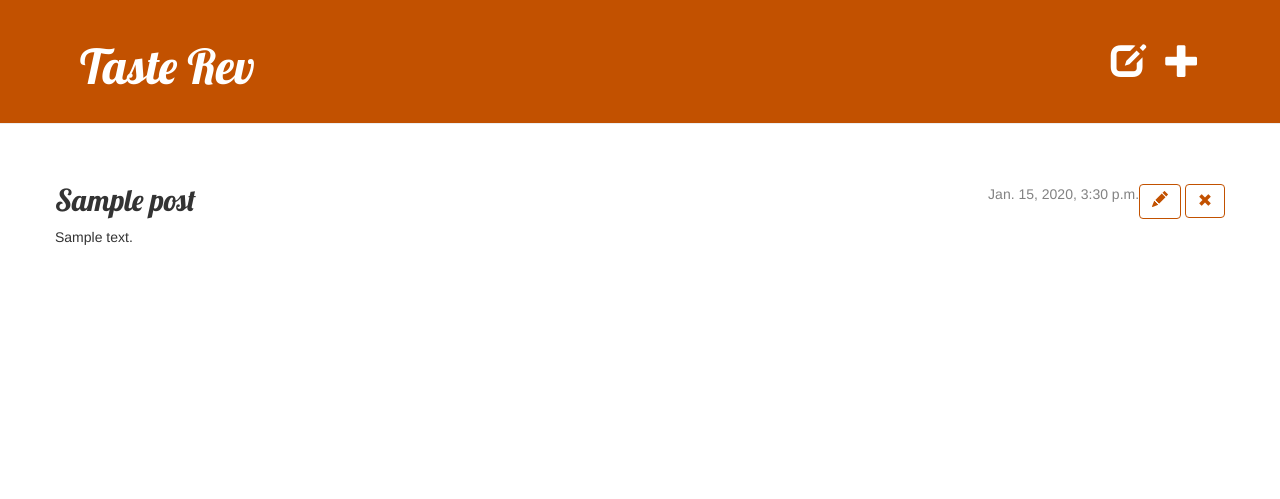
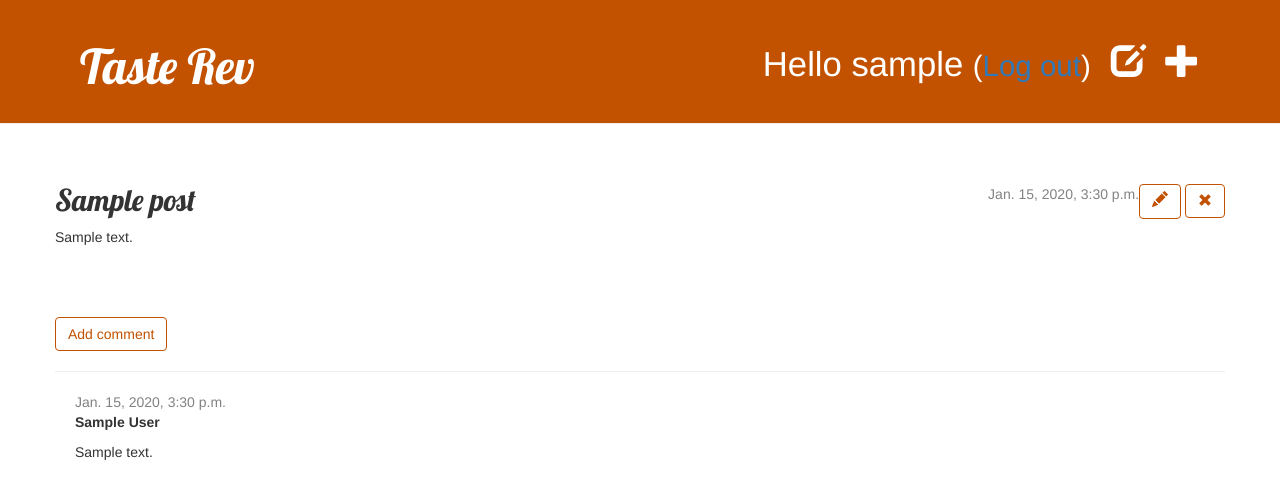
Before and after one commit to YourGoodFriendSP/TasteRev, a Django app: page /post/1/ in a window 1280 px wide. Shown: the top 499 px of the page. Run offline with Django 3.2, Linux system fonts and the light colour scheme; a user stored in the database is signed in; tables that the repository leaves empty hold one stand-in row (values such as "Sample post"); some libraries are stand-ins or nearby versions.

Commit message:
added comment model

```diff
--- a/blog/admin.py
+++ b/blog/admin.py
@@ -1,4 +1,5 @@
 from django.contrib import admin
-from .models import Post
+from .models import Post,Comment
 
 admin.site.register(Post)
+admin.site.register(Comment)
--- a/blog/models.py
+++ b/blog/models.py
@@ -14,5 +14,23 @@ class Post(models.Model):
         self.published_date = timezone.now()
         self.save()
 
+    def approved_comments(self):
+        return self.comments.filter(approved_comment=True)
+
     def __str__(self):
         return self.title
+
+
+class Comment(models.Model):
+    post = models.ForeignKey('blog.Post', on_delete=models.CASCADE, related_name='comments')
+    author = models.CharField(max_length=200)
+    text = models.TextField()
+    created_date = models.DateTimeField(default=timezone.now)
+    approved_comment = models.BooleanField(default=False)
+
+    def approve(self):
+        self.approved_comment = True
+        self.save()
+
+    def __str__(self):
+        return self.text
--- a/blog/static/css/blog.css
+++ b/blog/static/css/blog.css
@@ -73,3 +73,7 @@ h4 {
 .glyphicon glyphicon-plus{
     padding-top: : 20px ;
 }
+
+.comment {
+    margin: 20px 0px 20px 20px;
+}
--- a/blog/templates/blog/base.html
+++ b/blog/templates/blog/base.html
@@ -25,6 +25,12 @@
         <a href="{% url 'post_draft_list' %}" class="top-menu"><span class="glyphicon glyphicon-edit">
         </span>
         </a>
+
+          <p class="top-menu">Hello {{ user.username }} <small>(<a href="{% url 'logout' %}">Log out</a>)</small></p>
+
+        {% else %}
+        <a href="{% url 'login' %}" class="top-menu"><span class="glyphicon glyphicon-lock"></span></a>
+
         {%endif%}
 
         <h1><a href="/">Taste Rev</a></h1>
--- a/blog/templates/blog/post_detail.html
+++ b/blog/templates/blog/post_detail.html
@@ -1,8 +1,8 @@
 {% extends 'blog/base.html' %}
 
 {% block content %}
-    <article class="post">
-        <aside class="actions">
+    <div class="post">
+        <div class="actions">
 
             {%if user.is_authenticated%}
             <a class="btn btn-default" href="{% url 'post_edit' pk=post.pk %}">
@@ -12,7 +12,7 @@
             <a class="btn btn-default" href="{% url 'post_remove' pk=post.pk %}"><span class="glyphicon glyphicon-remove"></span></a>
             {%endif%}
 
-        </aside>
+        </div>
         {% if post.published_date %}
             <time class="date">
                 {{ post.published_date }}
@@ -23,5 +23,26 @@
         {% endif %}
         <h2>{{ post.title }}</h2>
         <p>{{ post.text|linebreaksbr }}</p>
-    </article>
+    </div>
+
+<a class="btn btn-default" href="{% url 'add_comment_to_post' pk=post.pk %}">Add comment</a>
+
+    <hr>
+{% for comment in post.comments.all %}
+    {% if user.is_authenticated or comment.approved_comment %}
+    <div class="comment">
+        <div class="date">
+            {{ comment.created_date }}
+            {% if not comment.approved_comment %}
+                <a class="btn btn-default" href="{% url 'comment_remove' pk=comment.pk %}"><span class="glyphicon glyphicon-remove"></span></a>
+                <a class="btn btn-default" href="{% url 'comment_approve' pk=comment.pk %}"><span class="glyphicon glyphicon-ok"></span></a>
+            {% endif %}
+        </div>
+        <strong>{{ comment.author }}</strong>
+        <p>{{ comment.text|linebreaks }}</p>
+    </div>
+    {% endif %}
+{% empty %}
+    <p>No comments here yet :(</p>
+{% endfor %}
 {% endblock %}
--- a/blog/urls.py
+++ b/blog/urls.py
@@ -10,4 +10,7 @@ path('post/<int:pk>/edit/',views.post_edit,name='post_edit') ,
 path('drafts/', views.post_draft_list, name='post_draft_list'),
 path('post/<pk>/publish/', views.post_publish, name='post_publish'),
 path('post/<pk>/remove/', views.post_remove, name='post_remove'),
+path('post/<int:pk>/comment/', views.add_comment_to_post, name='add_comment_to_post'),
+path('comment/<int:pk>/approve/', views.comment_approve, name='comment_approve'),
+path('comment/<int:pk>/remove/', views.comment_remove, name='comment_remove'),
 ]
--- a/blog/views.py
+++ b/blog/views.py
@@ -1,7 +1,8 @@
 from django.shortcuts import render,get_object_or_404,redirect
 from django.utils import timezone
-from .models import Post
-from .forms import PostForm
+from .models import Post, Comment
+from .forms import PostForm,CommentForm
+from django.contrib.auth.decorators import login_required
 
 # Create your views here.
 
@@ -9,10 +10,12 @@ def post_list(request):
 	posts=Post.objects.filter(published_date__lte=timezone.now()).order_by('published_date')
 	return render(request, 'blog/post_list.html',{'posts':posts})
 
+
 def post_detail(request,pk):
 	post=get_object_or_404(Post,pk=pk)
 	return render(request,'blog/post_detail.html',{'post':post})
 
+@login_required
 def post_new(request):
 	if request.method=="POST":
 		form=PostForm(request.POST)
@@ -27,6 +30,7 @@ def post_new(request):
 
 	return render(request,'blog/post_edit.html',{'form':form})
 
+@login_required
 def post_edit(request,pk):
 	post=get_object_or_404(Post,pk=pk)
 	if request.method=="POST":
@@ -43,16 +47,44 @@ def post_edit(request,pk):
 
 	return render(request,'blog/post_edit.html',{'form':form})
 
+@login_required
 def post_draft_list(request):
     posts = Post.objects.filter(published_date__isnull=True).order_by('created_date')
     return render(request, 'blog/post_draft_list.html', {'posts': posts})
 
+@login_required
 def post_publish(request, pk):
     post = get_object_or_404(Post, pk=pk)
     post.publish()
     return redirect('post_detail', pk=pk)
 
+@login_required
 def post_remove(request, pk):
     post = get_object_or_404(Post, pk=pk)
     post.delete()
     return redirect('post_list')
+
+def add_comment_to_post(request, pk):
+    post = get_object_or_404(Post, pk=pk)
+    if request.method == "POST":
+        form = CommentForm(request.POST)
+        if form.is_valid():
+            comment = form.save(commit=False)
+            comment.post = post
+            comment.save()
+            return redirect('post_detail', pk=post.pk)
+    else:
+        form = CommentForm()
+    return render(request, 'blog/add_comment_to_post.html', {'form': form})
+
+@login_required
+def comment_approve(request, pk):
+    comment = get_object_or_404(Comment, pk=pk)
+    comment.approve()
+    return redirect('post_detail', pk=comment.post.pk)
+
+@login_required
+def comment_remove(request, pk):
+    comment = get_object_or_404(Comment, pk=pk)
+    comment.delete()
+    return redirect('post_detail', pk=comment.post.pk)
--- a/mysite/settings.py
+++ b/mysite/settings.py
@@ -114,6 +114,8 @@ USE_L10N = True
 
 USE_TZ = True
 
+LOGIN_REDIRECT_URL = '/'
+
 
 # Static files (CSS, JavaScript, Images)
 # https://docs.djangoproject.com/en/2.2/howto/static-files/
--- a/mysite/urls.py
+++ b/mysite/urls.py
@@ -15,8 +15,11 @@ Including another URLconf
 """
 from django.contrib import admin
 from django.urls import path, include
+from django.contrib.auth import views
 
 urlpatterns = [
     path('admin/', admin.site.urls),
     path('',include('blog.urls')) ,
+	path('account/login/',views.LoginView.as_view(),name='login'),
+	path('accounts/logout/', views.LogoutView.as_view(next_page='/'), name='logout'),
 ]
```
Also changed, not shown: blog/forms.py (+7 -1 lines), blog/templates/blog/add_comment_to_post.html (added, +9 -0 lines), blog/templates/blog/post_list.html (+7 -4 lines), blog/templates/registration/login.html (added, +24 -0 lines), blog/migrations/0002_comment.py (added).
